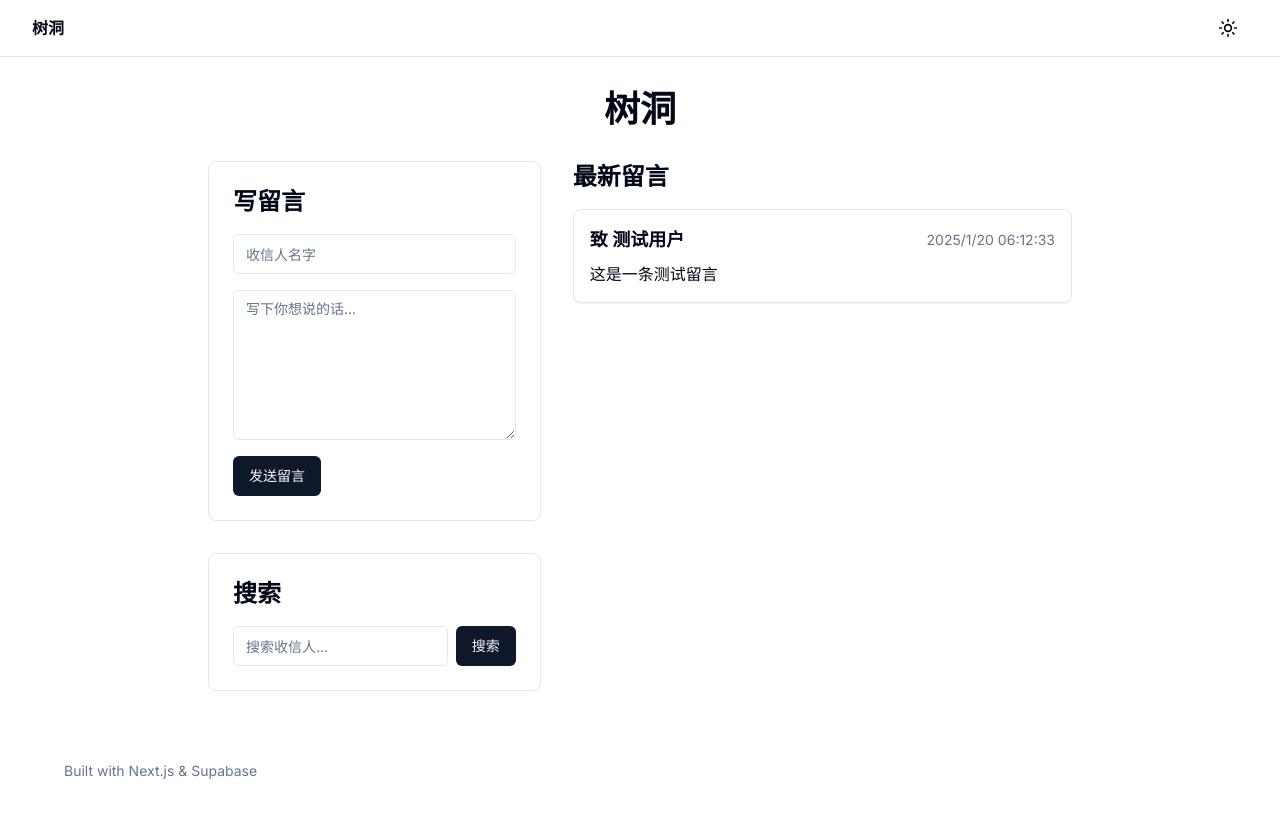
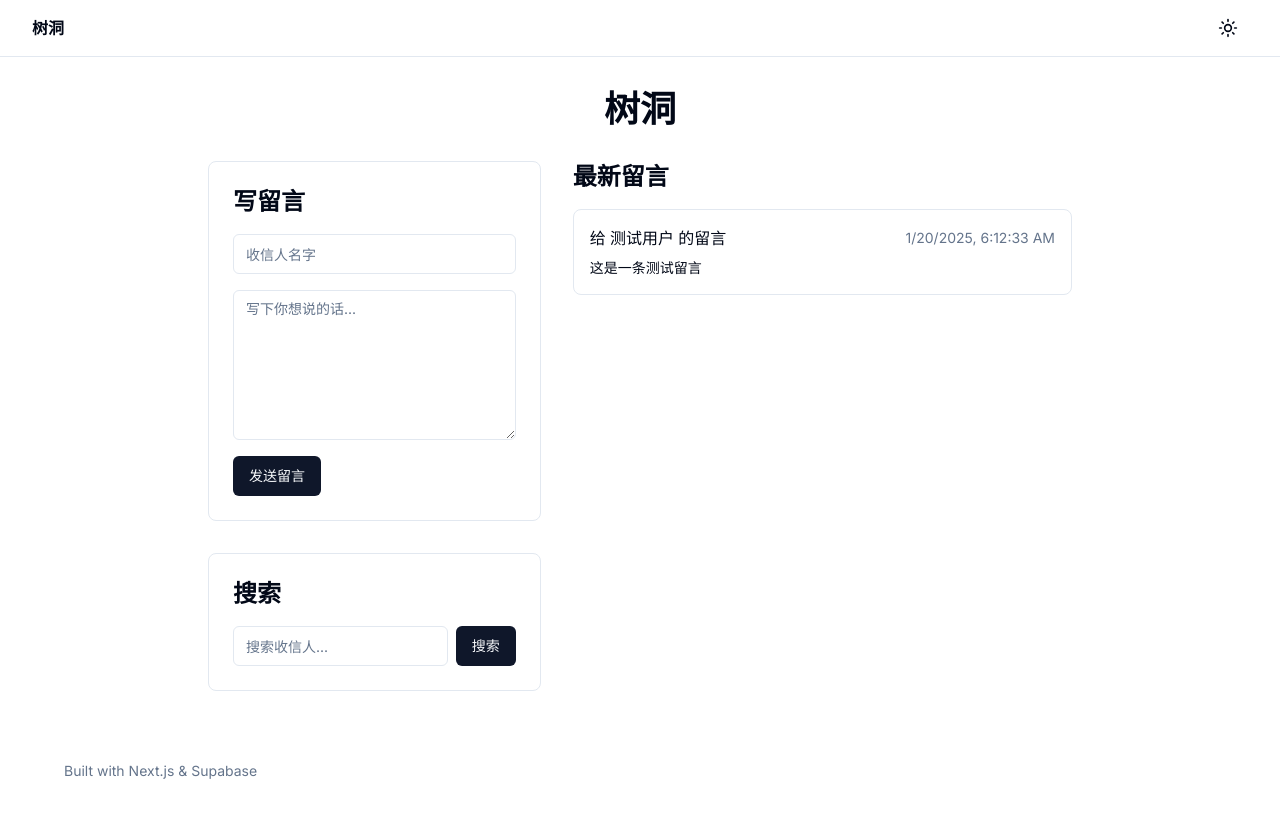
Before and after one commit to Tab2332/shudong, a Next.js app: page / in a window 1280 px wide. Built offline with nearby package versions, Linux system fonts and the light colour scheme.

Commit message:
改进留言列表的显示效果

```diff
--- a/src/components/message-list.tsx
+++ b/src/components/message-list.tsx
@@ -1,34 +1,30 @@
 import { Message } from '@/types'
 
-interface MessageListProps {
-  messages: Message[]
-}
+export function MessageList({ messages }: { messages: Message[] }) {
+  if (!messages.length) {
+    return <div className="text-center text-muted-foreground">暂无留言</div>
+  }
 
-export function MessageList({ messages }: MessageListProps) {
   return (
     <div className="space-y-4">
       {messages.map((message) => (
         <div
           key={message.id}
-          className="p-4 rounded-lg border bg-card text-card-foreground shadow-sm"
+          className="p-4 rounded-lg border bg-card"
         >
           <div className="flex items-center justify-between mb-2">
-            <h3 className="text-lg font-semibold">
-              致 {message.recipient_name}
-            </h3>
-            <time className="text-sm text-muted-foreground">
-              {new Date(message.created_at).toLocaleString('zh-CN')}
-            </time>
+            <div className="font-medium">
+              给 {message.recipient_name} 的留言
+            </div>
+            <div className="text-sm text-muted-foreground">
+              {new Date(message.created_at).toLocaleString()}
+            </div>
           </div>
-          <p className="text-base whitespace-pre-wrap">{message.content}</p>
+          <div className="text-sm whitespace-pre-wrap">
+            {message.content}
+          </div>
         </div>
       ))}
-
-      {messages.length === 0 && (
-        <div className="text-center py-8 text-muted-foreground">
-          还没有留言...
-        </div>
-      )}
     </div>
   )
 }
```
